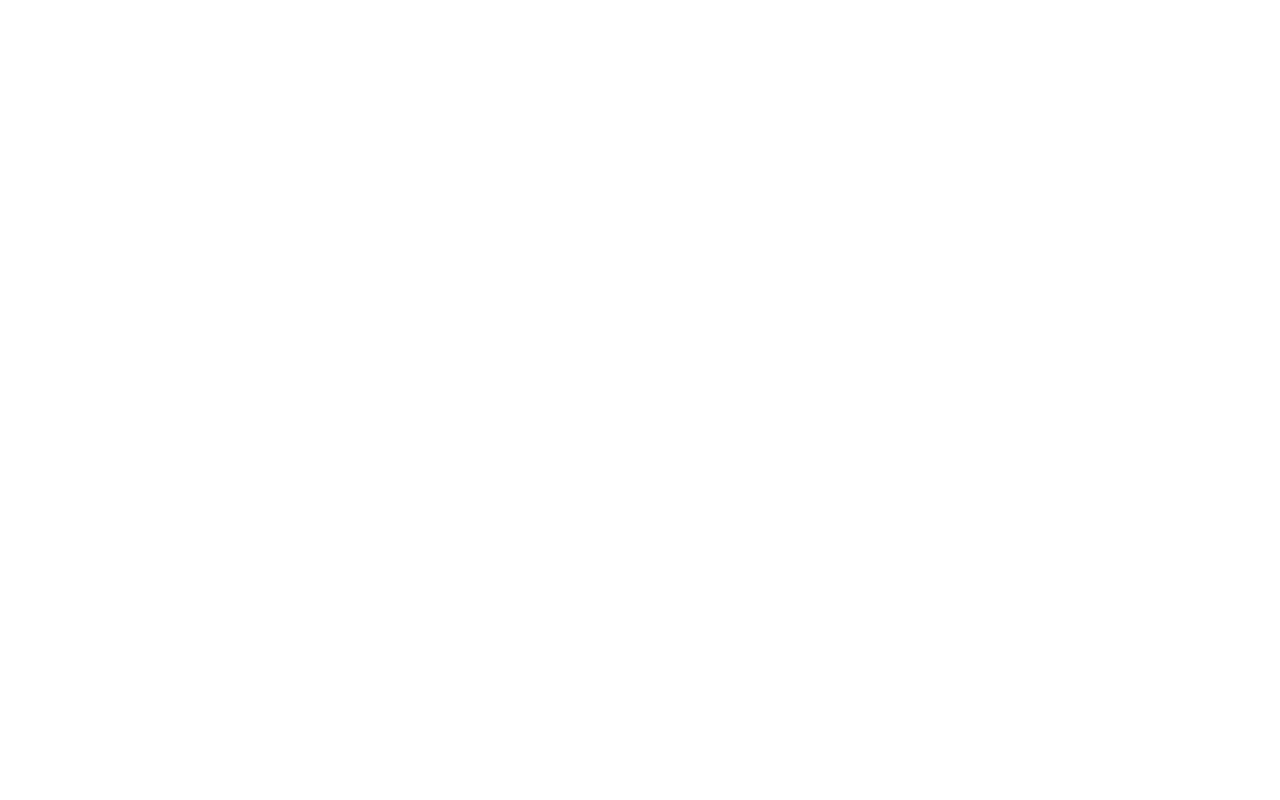
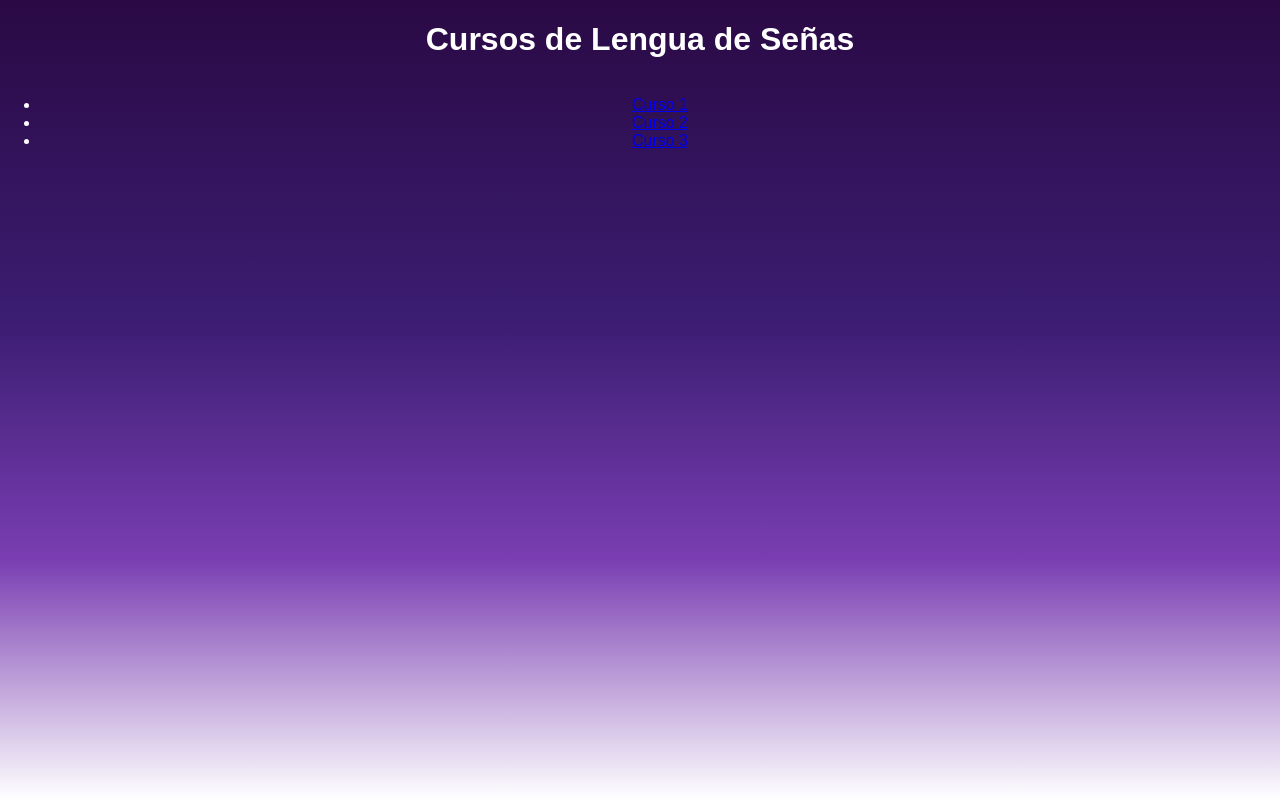
Before and after one commit to Ziscofania/sing-languaje-app, a plain HTML site: page sing-language-app/Fronted/src/pages/courses.html in a window 1280 px wide. Drawn offline with Linux system fonts and the light colour scheme.

Commit message:
ajustes en las 3 principales paginas(incorporacion de los fondos a las 3 paginas)

```diff
--- a/sing-language-app/Fronted/src/pages/about.html
+++ b/sing-language-app/Fronted/src/pages/about.html
@@ -5,6 +5,7 @@
     <meta name="viewport" content="width=device-width, initial-scale=1.0">
     <title>Acerca de Nosotros</title>
     <link rel="stylesheet" href="../css/about.css">
+    <link rel="stylesheet" href="../css/general.css">
     <link rel="stylesheet" href="../css/navbar.css">
     <link rel="stylesheet" href="https://cdnjs.cloudflare.com/ajax/libs/font-awesome/6.0.0-beta3/css/all.min.css">
 </head>
@@ -98,5 +99,6 @@
     </section>
 
     <script src="../js/about.js"></script>
+    <script src="../js/scroll-animation.js"></script>
 </body>
 </html>
--- a/sing-language-app/Fronted/src/pages/courses.html
+++ b/sing-language-app/Fronted/src/pages/courses.html
@@ -0,0 +1,17 @@
+<!DOCTYPE html>
+<html lang="es">
+<head>
+    <meta charset="UTF-8">
+    <meta name="viewport" content="width=device-width, initial-scale=1.0">
+    <link rel="stylesheet" href="../css/general.css">
+    <title>cursos</title>
+</head>
+<body>
+    <h1>Cursos de Lengua de Señas</h1>
+    <ul>
+        <li><a href="#">Curso 1</a></li>
+        <li><a href="#">Curso 2</a></li>
+        <li><a href="#">Curso 3</a></li>
+    </ul>
+</body>
+</html>
```
Also changed, not shown: sing-language-app/Fronted/src/css/cursos.css (added).
